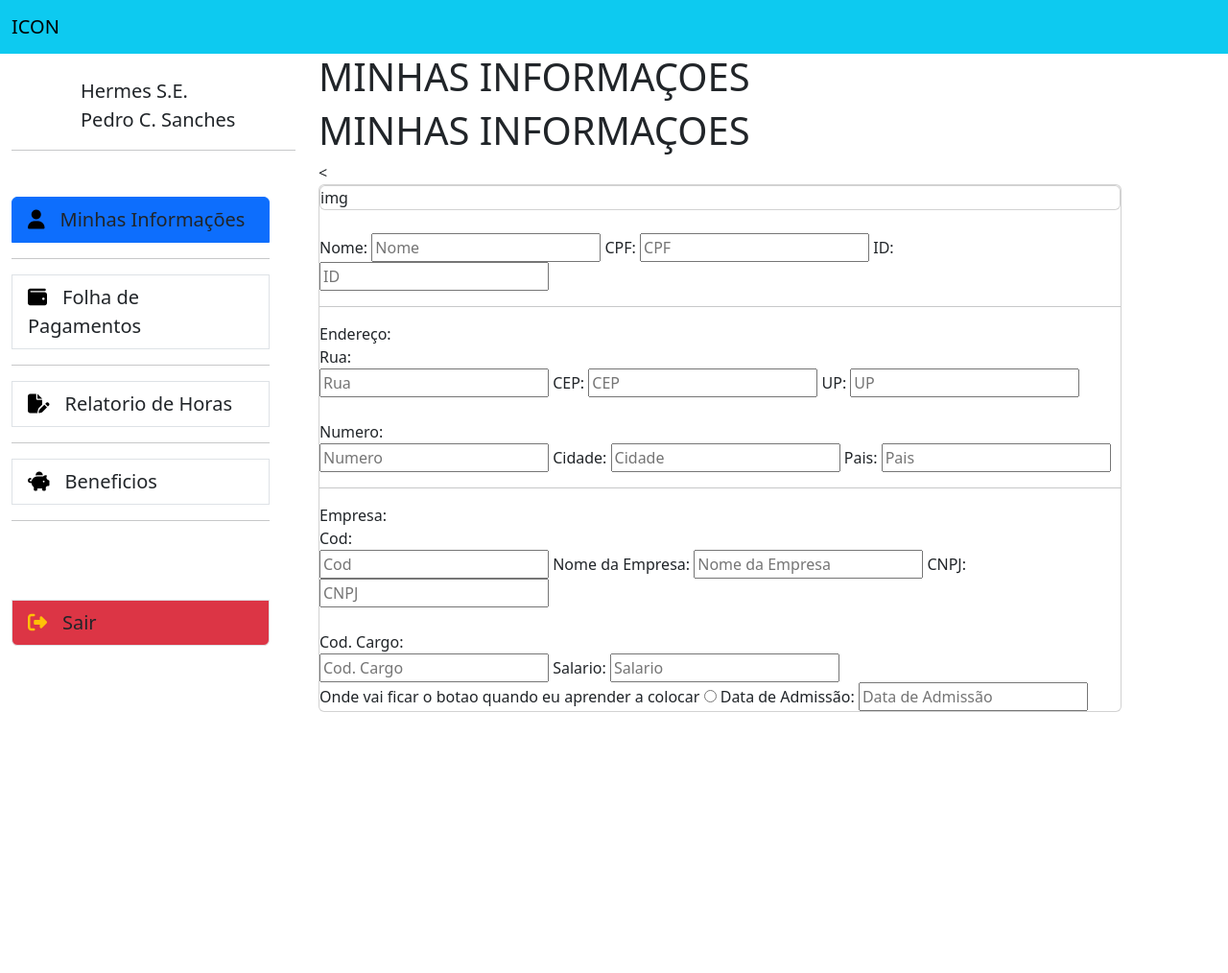
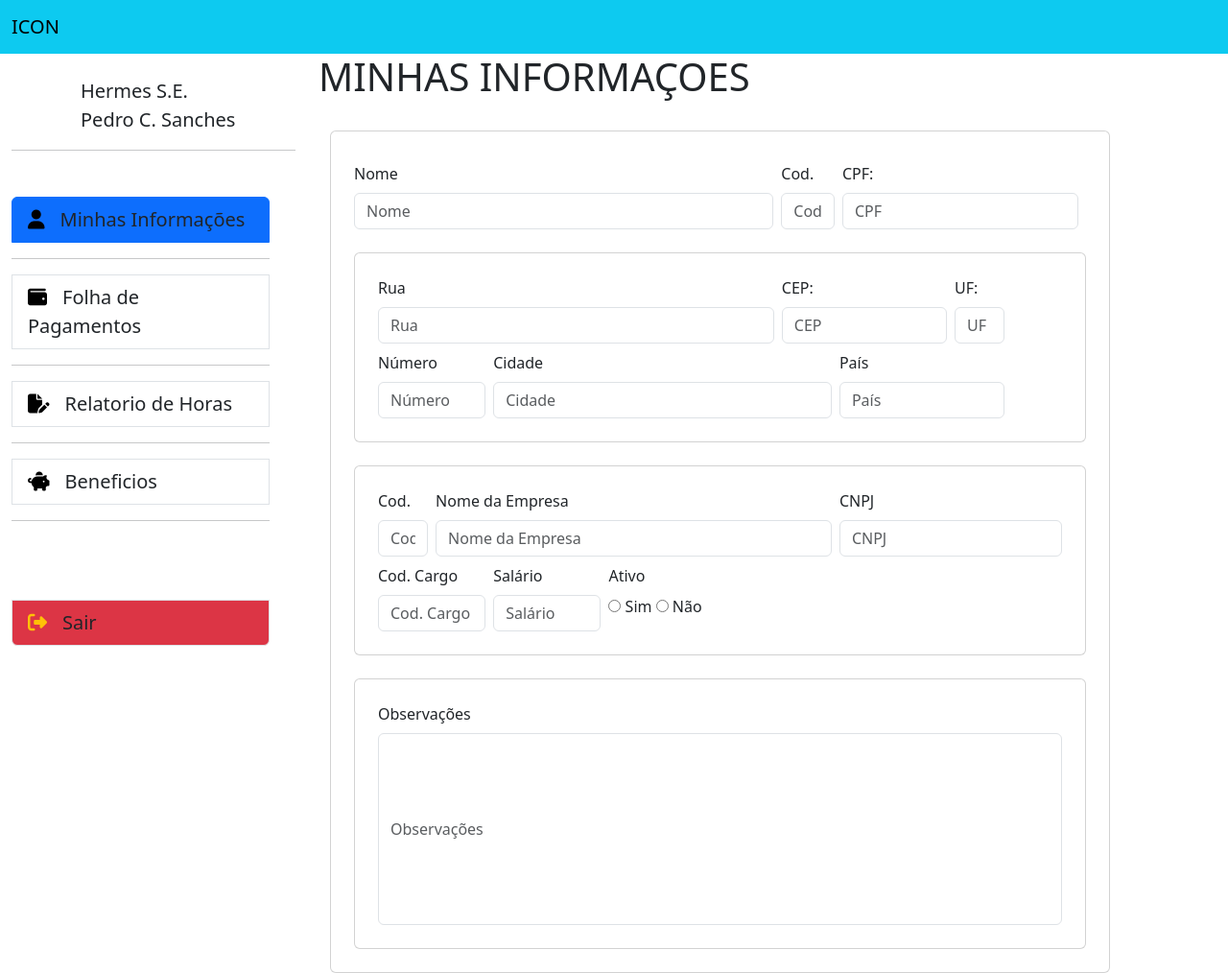
Before and after one commit to FilhoDeEmer/PIMIV, a Node server app: page /home in a window 1280 px wide; the page is wider, and only the part inside the window is pictured. Shown: that part at 96% size. Before the commit the page ends 742 px from the top of that part, so only its background shows below. Run offline with Node 20, Linux system fonts and the light colour scheme; some libraries are stand-ins or nearby versions.

Commit message:
Melhorias e Alterações
Melhoria e correção de erro da imagem na página de login e alteração de toda a página de minhas informações.

```diff
--- a/views/mInformacao.ejs
+++ b/views/mInformacao.ejs
@@ -1,6 +1,107 @@
 <h1>MINHAS INFORMAÇOES</h1>
-<h1>MINHAS INFORMAÇOES</h1>
-<<div class="card">
+<br>
+<div class="container">
+  <div class="card" style="padding: 1.5rem;">
+    <div class="row g-2">
+  <!-- <div class="col-md-5 col-lg-4 order-md-last">
+    <h4>imagem</h4>
+  </div>
+    <div class="col-md-7 col-lg-8">
+      <h2>Minhas informações</h2>
+    </div> -->
+      <div class="row g-2">
+        <div class="col-sm-7">
+          <label for="Nome" class="form-label">Nome</label>
+          <input type="text" class="form-control" placeholder="Nome" id="NomeCompleto">
+        </div>
+        <div class="col-sm-1">
+          <label for="ID" class="form-label">Cod.</label>
+          <input type="text" class="form-control" placeholder="Cod">
+        </div>
+        <div class="col-sm-4">
+          <label for="CPF" class="form-label">CPF:</label>
+          <input type="text" class="form-control" placeholder="CPF">
+        </div>
+      </div>
+    </div>
+    <br>
+      <div class="card" style="padding: 1.5rem;">
+        <div class="row g-2">
+          <div class="col-sm-7">
+            <label for="Rua" class="form-label">Rua</label>
+            <input type="text" class="form-control" placeholder="Rua">
+          </div>
+          <div class="col-sm-3">
+            <label for="CEP:" class="form-label">CEP:</label>
+            <input type="text" class="form-control" placeholder="CEP">
+          </div>
+          <div class="col-sm-1">
+            <label for="UF" class="form-label">UF:</label>
+            <input type="text" class="form-control" placeholder="UF">
+          </div>
+          <div class="col-sm-2">
+            <label for="Numero" class="form-label">Número</label>
+            <input type="text" class="form-control" placeholder="Número">
+          </div>
+          <div class="col-sm-6">
+            <label for="Cidade" class="form-label">Cidade</label>
+            <input type="text" class="form-control" placeholder="Cidade">
+          </div>
+          <div class="col-sm-3">
+            <label for="pais" class="form-label">País</label>
+            <input type="text" class="form-control" placeholder="País">
+          </div>
+        </div>
+      </div>
+      <br>
+      <div class="card" style="padding: 1.5rem;">
+        <div class="row g-2">
+          <div class="col-sm-1">
+            <label for="Cod" class="form-label">Cod.</label>
+            <input type="text" class="form-control" placeholder="Cod.">
+          </div>
+          <div class="col-sm-7">
+            <label for="NomeEmpresa" class="form-label">Nome da Empresa</label>
+            <input type="text" class="form-control" placeholder="Nome da Empresa">
+          </div>
+          <div class="col-sm-4">
+            <label for="cnpj" class="form-label">CNPJ</label>
+            <input type="text" class="form-control" placeholder="CNPJ">
+          </div>
+          <div class="col-sm-2">
+            <label for="CodCargo" class="form-label">Cod. Cargo</label>
+            <input type="text" class="form-control" placeholder="Cod. Cargo">
+          </div>
+          <div class="col-sm-2">
+            <label for="Salario" class="form-label">Salário</label>
+            <input type="text" class="form-control" placeholder="Salário">
+          </div>
+          <div class="col-sm-2">
+            <label for="" class="form-label">Ativo</label>
+            <br>
+            <input type="radio" id="AtivoSim" name="Ativo">
+            <label for="AtivoSim">Sim</label>
+            <input type="radio" id="AtivoNao" name="Ativo">
+            <label for="AtivoNao">Não</label>
+          </div>
+        </div>
+      </div>
+      <br>
+      <div class="card" style="padding: 1.5rem;">
+        <div class="row g-2">
+          <div class="col">
+            <label for="Observacoes" class="form-label">Observações</label>
+            <input type="text" class="form-control" placeholder="Observações" style="height: 200px;">
+          </div>
+        </div>
+      </div>
+  </div>
+</div>
+
+
+
+
+<!-- <div class="card">
   <div class="form">
     <div class="card">img</div><br>
     <label class="">Nome:</label>
@@ -57,4 +158,4 @@
 
 
   </div>
-</div>
+</div> -->
```
Also changed, not shown: views/index.ejs (+4 -3 lines).
